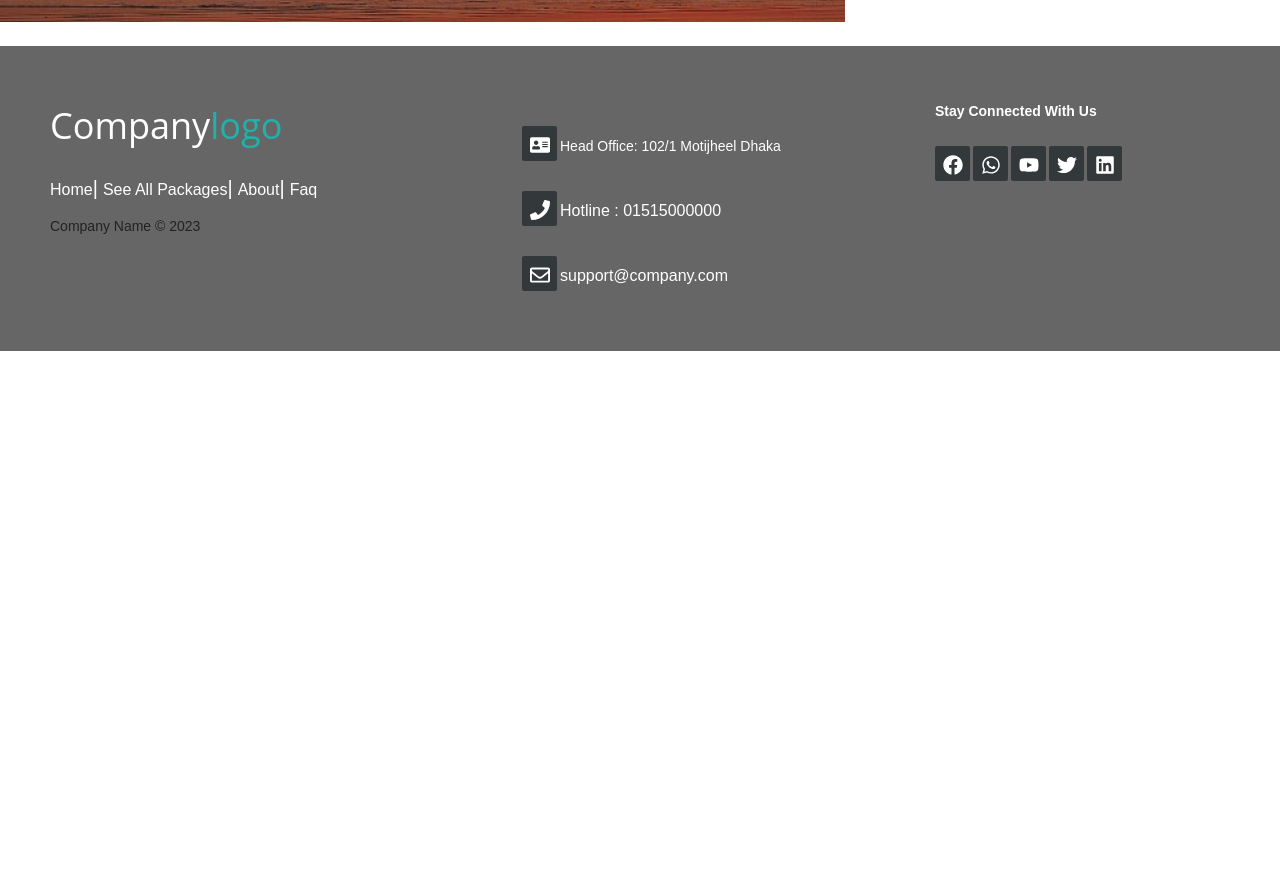
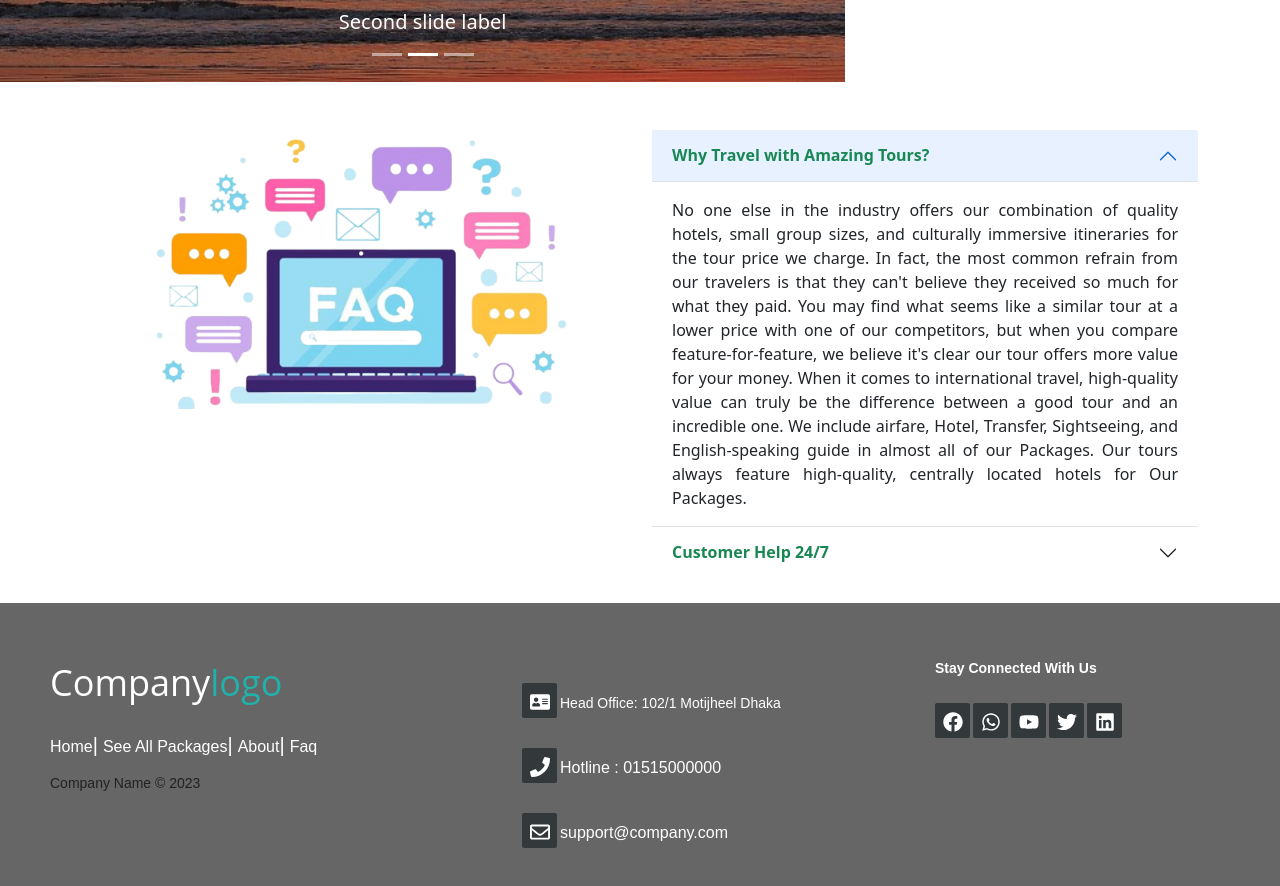
Before and after one commit to Sawom/ARS-Travels, a React (Create React App) app: page / in a window 1280 px wide. Shown: the part 540-1426 px from the top of the page. Before the commit the page ends 891 px from the top, so only its background shows below. Built offline with nearby package versions, Linux system fonts and the light colour scheme; no server answers.

Commit message:
faq section added

```diff
--- /dev/null
+++ b/src/Components/Home/FAQ/FAQ.js
@@ -0,0 +1,55 @@
+import React from 'react';
+import { Accordion, Row } from 'react-bootstrap';
+import Fimg from '../../../images/faq.png';
+
+const FAQ = () => {
+    return (
+        <div className='container' >
+            <Row xs={1} sm={1} md={2} lg={2} >
+                {/* images */}
+                <div >
+                    <img className="w-100" src={Fimg} alt="" />
+                </div>
+                {/*  */}
+                <div>
+                    <Accordion defaultActiveKey="0" flush>
+                        <Accordion.Item eventKey="0">
+                            <Accordion.Header> <span className='text-success' > <b> Why Travel with Amazing Tours? </b>  </span> </Accordion.Header>
+                            <Accordion.Body className='pStyle' >
+                           No one else in the industry offers our combination of quality
+                            hotels, small group sizes, and culturally immersive itineraries
+                             for the tour price we charge. In fact, the most common refrain
+                             from our travelers is that they can't believe they received
+                             so much for what they paid. You may find what seems like a
+                             similar tour at a lower price with one of our competitors,
+                             but when you compare feature-for-feature, we believe it's
+                             clear our tour offers more value for your money. When it
+                             comes to international travel, high-quality value can truly be
+                             the difference between a good tour and an incredible one.
+                             We include airfare, Hotel, Transfer, Sightseeing, and English-speaking
+                              guide in almost all of our Packages. Our tours always feature high-quality,
+                               centrally located hotels for Our Packages.
+                            </Accordion.Body>
+                        </Accordion.Item>
+                        <Accordion.Item eventKey="1">
+                            <Accordion.Header> <span className='text-success' > <b> Customer Help 24/7 </b>  </span> </Accordion.Header>
+                            <Accordion.Body className='pStyle' >
+                            Our customer service is legendary. We're passionate about travel
+                             and we love helping you put together a journey you'll remember
+                             for a lifetime. Our reservation Team & Sales Team are there to
+                             help you throughout the whole booking. Once you're on your trip,
+                              we have a dedicated emergency line that is manned 24/7, not by
+                              an answering service, but by our Head of Team to know what to
+                              do to help you (even if it's in the middle of the night).
+                              When you book your tour with Amazing Tours, you have a team
+                              watching out for you no matter where you go.
+                            </Accordion.Body>
+                        </Accordion.Item>
+                    </Accordion>
+                </div>
+            </Row>
+        </div>
+    );
+};
+
+export default FAQ;
--- a/src/Components/Home/Home/Home.js
+++ b/src/Components/Home/Home/Home.js
@@ -1,6 +1,7 @@
 import React from 'react';
 import { Col, Container, Row } from 'react-bootstrap';
 import Bannar from '../Bannar/Bannar';
+import FAQ from '../FAQ/FAQ';
 import Menues from '../Menues/Menues';
 
 const Home = () => {
@@ -16,6 +17,8 @@ const Home = () => {
                         <Menues></Menues>
                     </Col>
                 </Row>
+                <br /> <br />
+                <FAQ></FAQ>
         </div>
     );
 };
--- a/src/Components/Shared/Header/Header.css
+++ b/src/Components/Shared/Header/Header.css
@@ -4,7 +4,7 @@
 }
 
 #name{
-    font-size: 30px;
+    font-size: 28px;
     font-weight: 700;
     margin-right: 20px;
 }
--- a/src/Components/Shared/Header/Header.js
+++ b/src/Components/Shared/Header/Header.js
@@ -3,6 +3,7 @@ import React from 'react';
 import { Button, Container, Nav, Navbar } from 'react-bootstrap';
 import { useAuthState } from 'react-firebase-hooks/auth';
 import { Link } from 'react-router-dom';
+import LOGO from '../../../images/logo.png'
 import auth from '../../../Firebase/Firebase'
 import './Header.css'
 
@@ -18,12 +19,11 @@ const Header = () => {
         <div  className="sticky-top headStyles">
             <Navbar   collapseOnSelect expand="lg" bg="light" >
                     <Container>
-                        <Navbar.Brand id='name' > <img height={100}  alt="" /> title</Navbar.Brand>
+                        <Navbar.Brand id='name' > <img height={160}  src={LOGO} alt="" /> <span className='text-success' >ARS Travels</span> </Navbar.Brand>
                         <Navbar.Toggle aria-controls="responsive-navbar-nav" />
                         <Navbar.Collapse id="responsive-navbar-nav">
                             {/* menue */}
                         <Nav className="me-auto">
-
                             <Nav.Link as={Link} className='menue' to="home">Home</Nav.Link>
                             <Nav.Link as={Link} className='menue' to="packages">Packages</Nav.Link>
                         </Nav>
```
Also changed, not shown: src/Components/About/About.js (added, +11 -0 lines), src/images/faq.png (added), src/images/logo.png (added).
